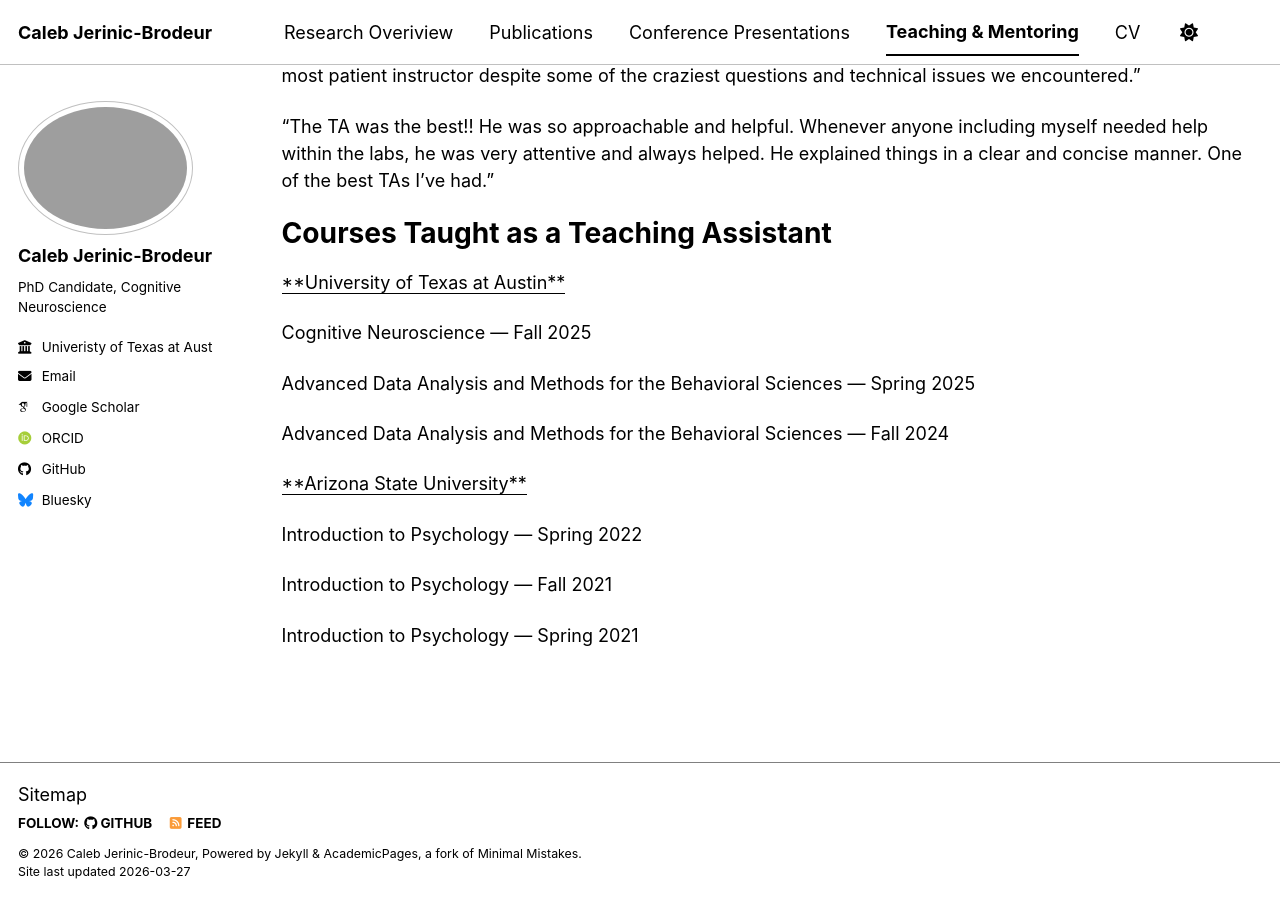
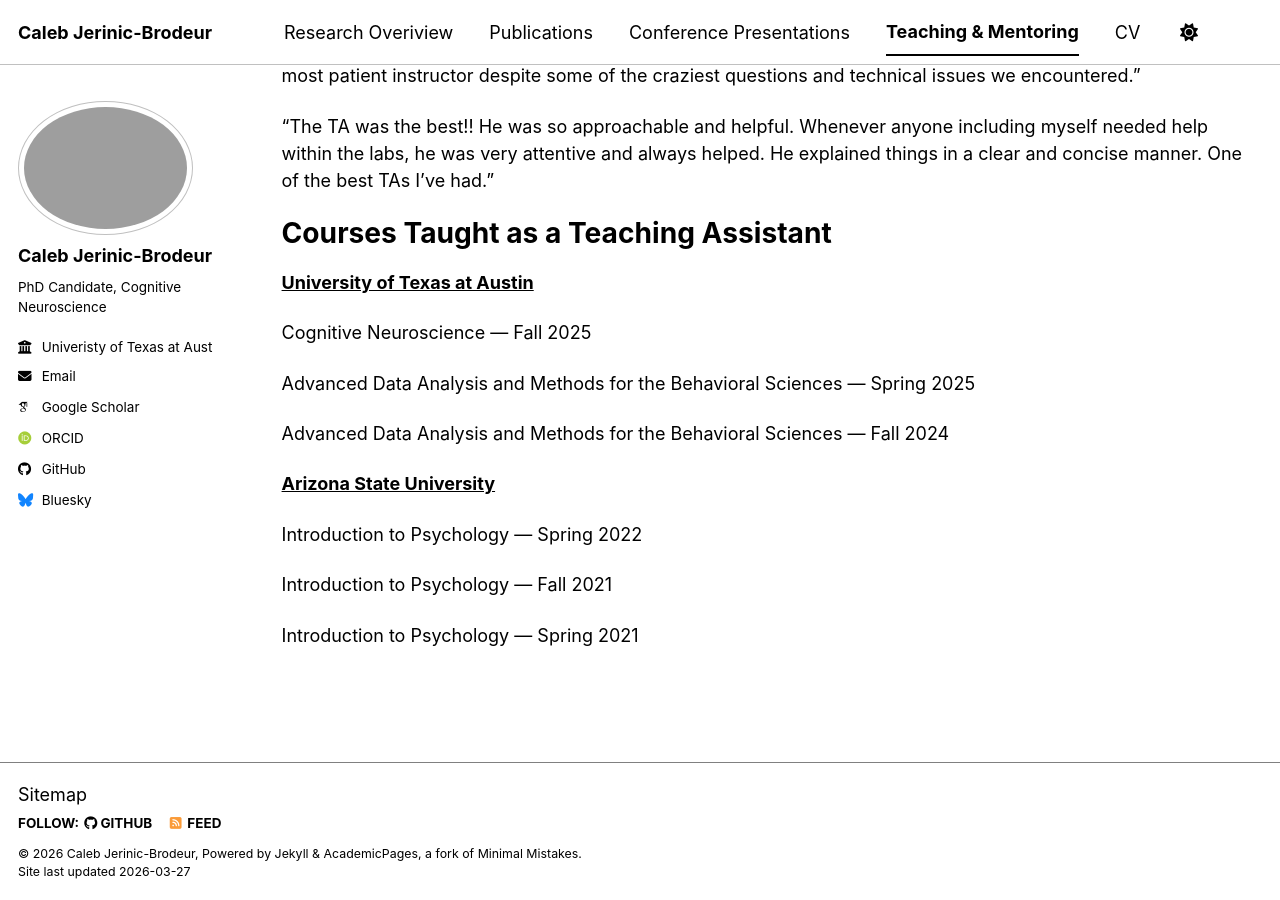
Before and after one commit to cjerinic/cjerinic.github.io, a Jekyll site: the page built from _pages/teaching-mentoring.md, in a window 1280 px wide and 900 px high, scrolled down 710 px. Built offline with Jekyll 4.4.1, drawn with Linux system fonts in a browser that asks for light colours; some web fonts are replaced; a script bundle is joined from its source files by our own code; library files that are not in the unit come from our copies.

Commit message:
Update formatting for university names in markdown

```diff
--- a/_pages/teaching-mentoring.md
+++ b/_pages/teaching-mentoring.md
@@ -23,7 +23,7 @@ Student Feedback
 
 Courses Taught as a Teaching Assistant
 ======
-<u>**University of Texas at Austin**</u>
+<span style="text-decoration: underline;">**University of Texas at Austin**</span>
 
 Cognitive Neuroscience — Fall 2025
 
@@ -31,7 +31,7 @@ Advanced Data Analysis and Methods for the Behavioral Sciences — Spring 2025
 
 Advanced Data Analysis and Methods for the Behavioral Sciences — Fall 2024
 
-<u>**Arizona State University**</u>
+<span style="text-decoration: underline;">**Arizona State University**</span>
 
 Introduction to Psychology — Spring 2022
 
```
